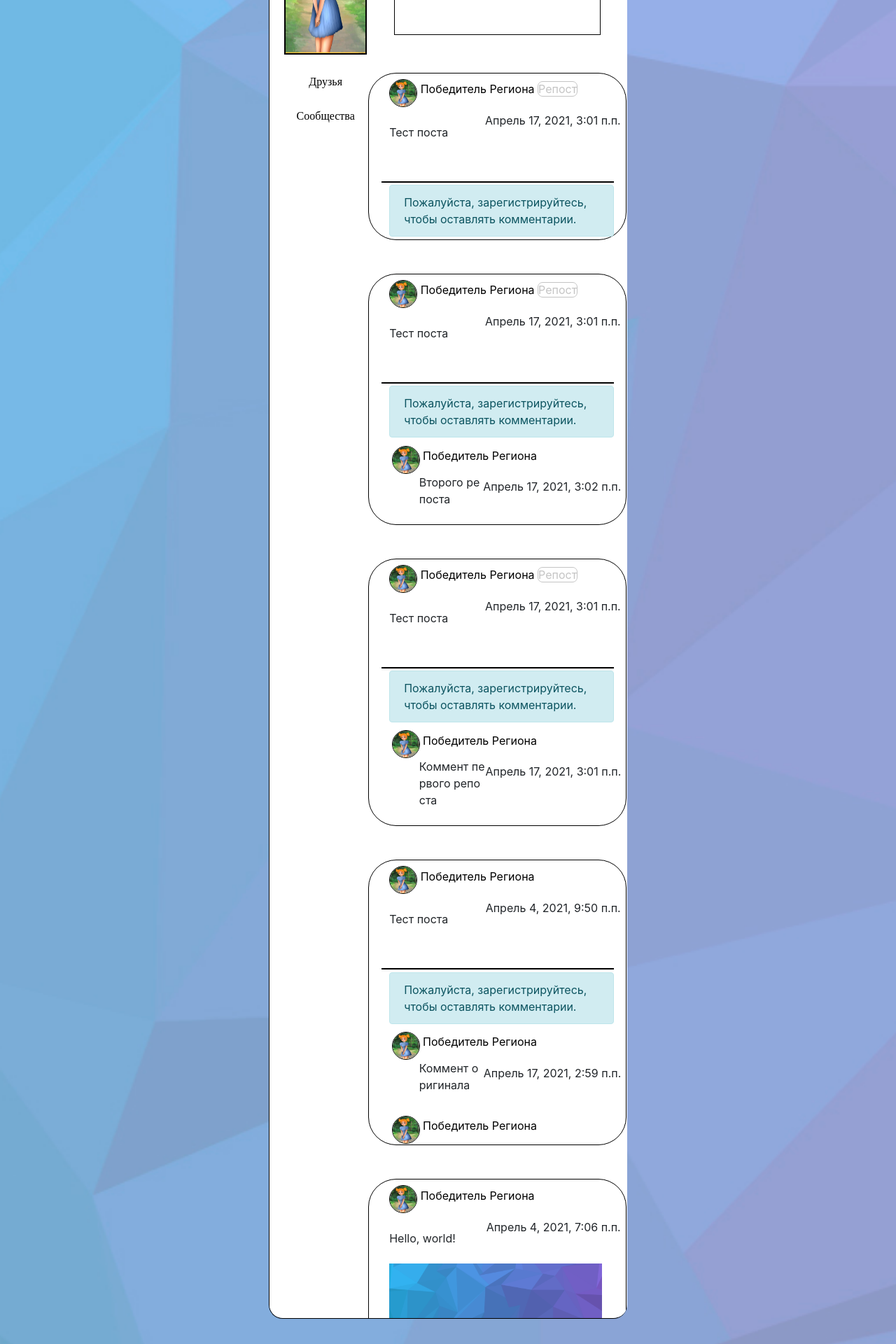
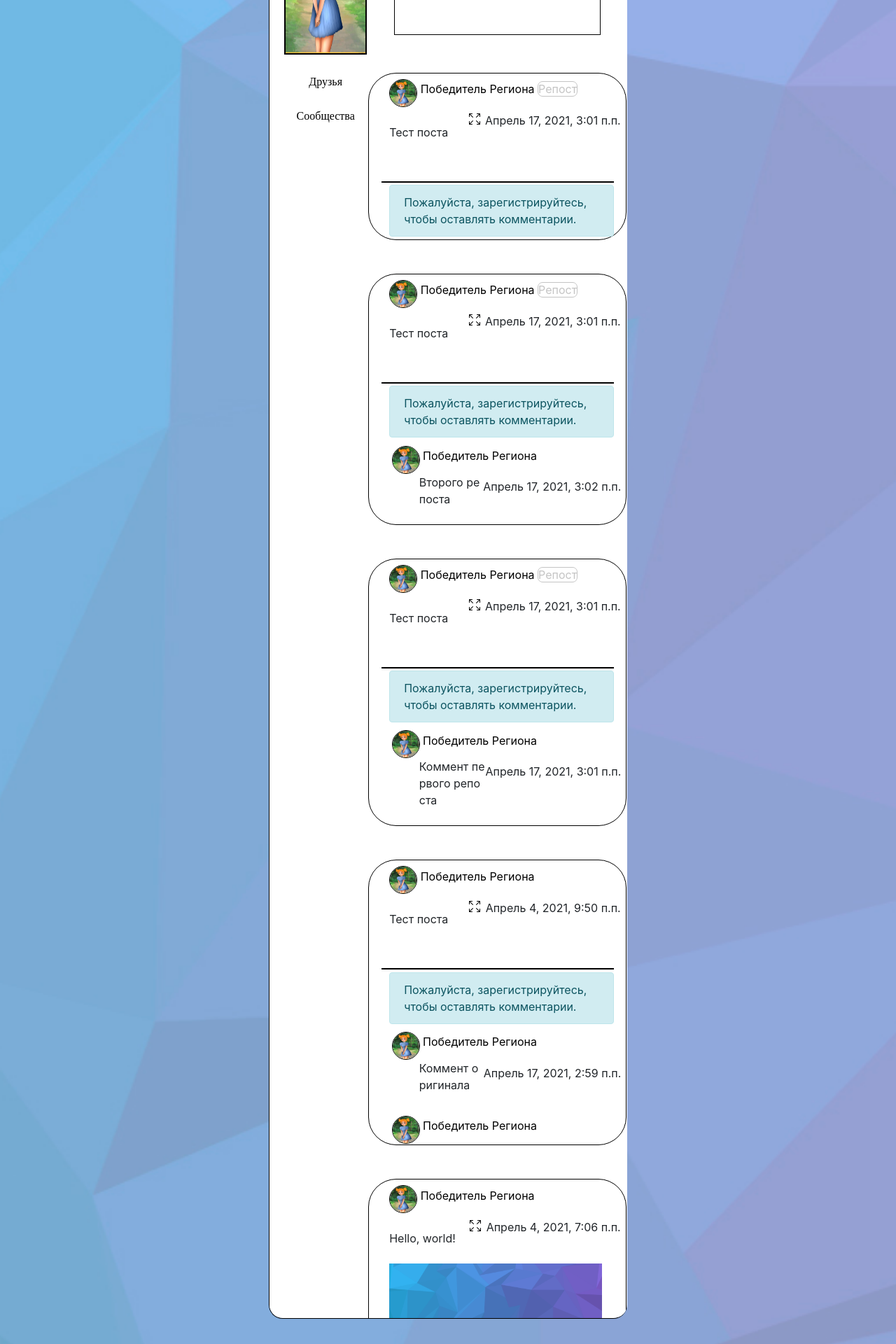
Before and after one commit to Bloodmain/WEBProjectYL, a Django app: page /homepage/1 in a window 1280 px wide. Shown: the part 450-2370 px from the top of the page at 70% size. Run offline with Django 3.2, Linux system fonts and the light colour scheme; data comes from the database, SQL or seed files in the repository; some libraries are stand-ins or nearby versions.

Commit message:
Добавление возможности просмотра каждой записи отдельно

```diff
--- a/WebProjectYL/user_manager/static/css/style.css
+++ b/WebProjectYL/user_manager/static/css/style.css
@@ -94,7 +94,7 @@ nav span {
     transition: all 400ms;
 }
 
-.created_date {
+.created_date, .show_post {
     float: right;
     margin-right: 2%;
     margin-top: 2%;
@@ -416,3 +416,11 @@ nav span {
     text-decoration: none;
     color: #9a9a9a;
 }
+
+.show_post {
+    color: black;
+}
+
+.show_post:hover {
+    text-decoration: none;
+}
--- a/WebProjectYL/user_manager/templates/homepage.html
+++ b/WebProjectYL/user_manager/templates/homepage.html
@@ -39,13 +39,15 @@
                 {% if user.is_authenticated %}
                     <div class="prf-btns">
                         {% if is_friends == 0 %}
-                            <img class="add-to-friends" src="{% static 'img/atf.png' %}" alt="+" title="Добавить в друзья">
+                            <img class="add-to-friends" src="{% static 'img/atf.png' %}" alt="+"
+                                 title="Добавить в друзья">
                         {% elif is_friends == 1 %}
                             <img class="delete-from-friends" alt="-"
                                  src="{% static 'img/dff.png' %}" title="Удалить из друзей">
                         {% endif %}
                         {% if is_friends != 6 %}
-                            <img class="write-message" alt="Сообщение" src="{% static 'img/text.png' %}" title="Отправить сообщение">
+                            <img class="write-message" alt="Сообщение"
+                                 src="{% static 'img/text.png' %}" title="Отправить сообщение">
                         {% endif %}
                     </div>
                 {% endif %}
@@ -75,6 +77,14 @@
                                 </a>
                             {% endif %}
                             <span class="created_date">{{ news.create_date }}</span>
+                            <a class="show_post" href="/show_post/{{ news.post.id }}" title="Нажмите для просмотра записи">
+                                <svg xmlns="http://www.w3.org/2000/svg" width="16" height="16"
+                                     fill="currentColor" class="bi bi-arrows-fullscreen"
+                                     viewBox="0 0 16 16">
+                                    <path fill-rule="evenodd"
+                                          d="M5.828 10.172a.5.5 0 0 0-.707 0l-4.096 4.096V11.5a.5.5 0 0 0-1 0v3.975a.5.5 0 0 0 .5.5H4.5a.5.5 0 0 0 0-1H1.732l4.096-4.096a.5.5 0 0 0 0-.707zm4.344 0a.5.5 0 0 1 .707 0l4.096 4.096V11.5a.5.5 0 1 1 1 0v3.975a.5.5 0 0 1-.5.5H11.5a.5.5 0 0 1 0-1h2.768l-4.096-4.096a.5.5 0 0 1 0-.707zm0-4.344a.5.5 0 0 0 .707 0l4.096-4.096V4.5a.5.5 0 1 0 1 0V.525a.5.5 0 0 0-.5-.5H11.5a.5.5 0 0 0 0 1h2.768l-4.096 4.096a.5.5 0 0 0 0 .707zm-4.344 0a.5.5 0 0 1-.707 0L1.025 1.732V4.5a.5.5 0 0 1-1 0V.525a.5.5 0 0 1 .5-.5H4.5a.5.5 0 0 1 0 1H1.732l4.096 4.096a.5.5 0 0 1 0 .707z"/>
+                                </svg>
+                            </a>
                             <br>
                             {% if news.user == user %}
                                 {% if tp == 1 %}
--- a/WebProjectYL/user_manager/templates/main.html
+++ b/WebProjectYL/user_manager/templates/main.html
@@ -89,18 +89,28 @@
                         Репост
                     </a>
                 {% endif %}
+
                 <span class="created_date">{{ news.create_date }}</span>
+                <a class="show_post" href="/show_post/{{ news.post.id }}" title="Нажмите для просмотра записи">
+                    <svg xmlns="http://www.w3.org/2000/svg" width="16" height="16"
+                         fill="currentColor" class="bi bi-arrows-fullscreen" viewBox="0 0 16 16">
+                        <path fill-rule="evenodd"
+                              d="M5.828 10.172a.5.5 0 0 0-.707 0l-4.096 4.096V11.5a.5.5 0 0 0-1 0v3.975a.5.5 0 0 0 .5.5H4.5a.5.5 0 0 0 0-1H1.732l4.096-4.096a.5.5 0 0 0 0-.707zm4.344 0a.5.5 0 0 1 .707 0l4.096 4.096V11.5a.5.5 0 1 1 1 0v3.975a.5.5 0 0 1-.5.5H11.5a.5.5 0 0 1 0-1h2.768l-4.096-4.096a.5.5 0 0 1 0-.707zm0-4.344a.5.5 0 0 0 .707 0l4.096-4.096V4.5a.5.5 0 1 0 1 0V.525a.5.5 0 0 0-.5-.5H11.5a.5.5 0 0 0 0 1h2.768l-4.096 4.096a.5.5 0 0 0 0 .707zm-4.344 0a.5.5 0 0 1-.707 0L1.025 1.732V4.5a.5.5 0 0 1-1 0V.525a.5.5 0 0 1 .5-.5H4.5a.5.5 0 0 1 0 1H1.732l4.096 4.096a.5.5 0 0 1 0 .707z"/>
+                    </svg>
+                </a>
                 <br>
                 {% if news.user == user %}
                     {% if tp == 1 %}
-                        <btn class="delete-news {{ news.id }} {{ news.post.id }}" title="Удалить запись">
+                        <btn class="delete-news {{ news.id }} {{ news.post.id }}"
+                             title="Удалить запись">
                             <svg xmlns="http://www.w3.org/2000/svg" width="26" height="26"
                                  fill="currentColor" class="bi bi-x" viewBox="0 0 16 16">
                                 <path d="M4.646 4.646a.5.5 0 0 1 .708 0L8 7.293l2.646-2.647a.5.5 0 0 1 .708.708L8.707 8l2.647 2.646a.5.5 0 0 1-.708.708L8 8.707l-2.646 2.647a.5.5 0 0 1-.708-.708L7.293 8 4.646 5.354a.5.5 0 0 1 0-.708z"/>
                             </svg>
                         </btn>
                     {% else %}
-                        <btn class="delete-repost {{ news.id }} {{ news.post.id }}" title="Удалить запись">
+                        <btn class="delete-repost {{ news.id }} {{ news.post.id }}"
+                             title="Удалить запись">
                             <svg xmlns="http://www.w3.org/2000/svg" width="26" height="26"
                                  fill="currentColor" class="bi bi-x" viewBox="0 0 16 16">
                                 <path d="M4.646 4.646a.5.5 0 0 1 .708 0L8 7.293l2.646-2.647a.5.5 0 0 1 .708.708L8.707 8l2.647 2.646a.5.5 0 0 1-.708.708L8 8.707l-2.646 2.647a.5.5 0 0 1-.708-.708L7.293 8 4.646 5.354a.5.5 0 0 1 0-.708z"/>
@@ -136,7 +146,8 @@
 
                 {% if user.is_authenticated %}
                     <div class="likes">
-                        <img class="repost-img {{ news.post.id }}" alt="Репост" src="{% static 'img/repost.png' %}">
+                        <img class="repost-img {{ news.post.id }}" alt="Репост"
+                             src="{% static 'img/repost.png' %}">
                         <img class="like_img {{ news.post.id }}" alt="Сердце"
                              src="{% static 'img/unliked.png' %}">
                         <span class="likes_counter-{{ news.post.id }}">{{ news.post.total_likes }}</span>
```
